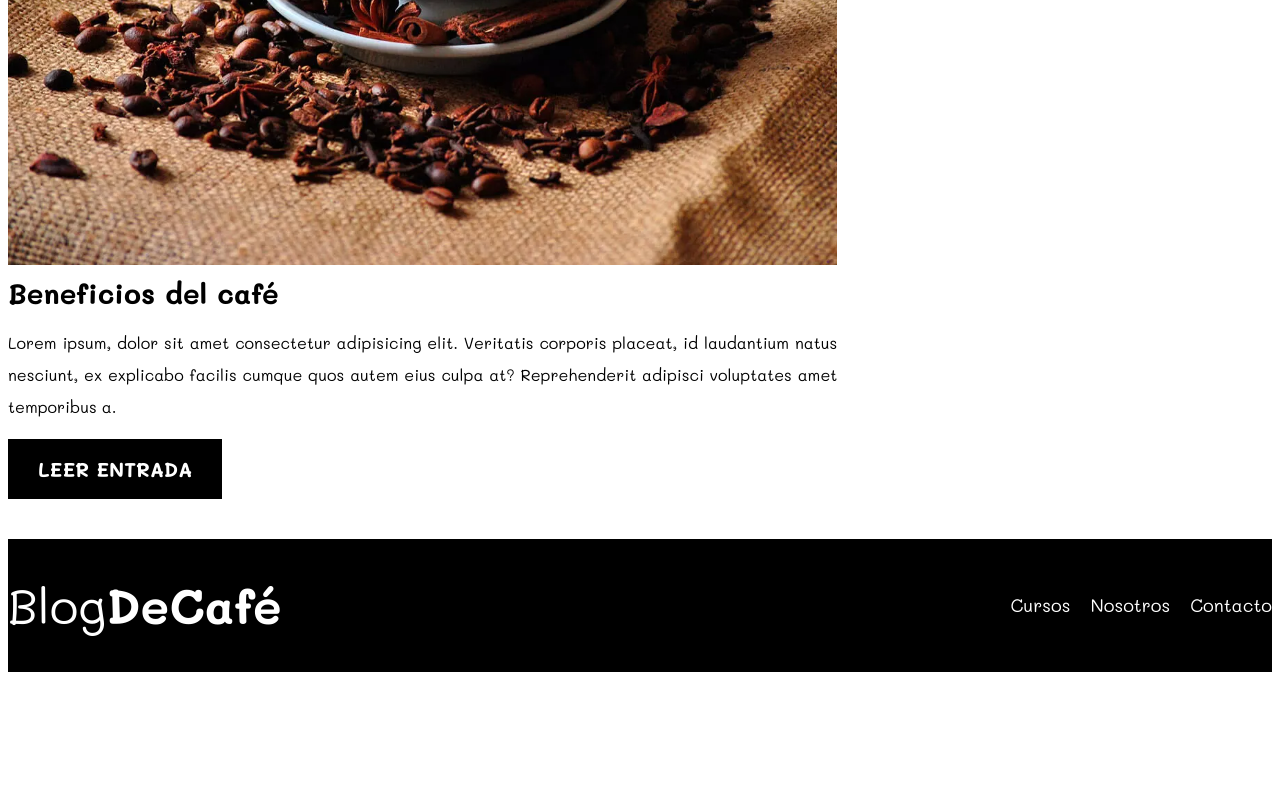
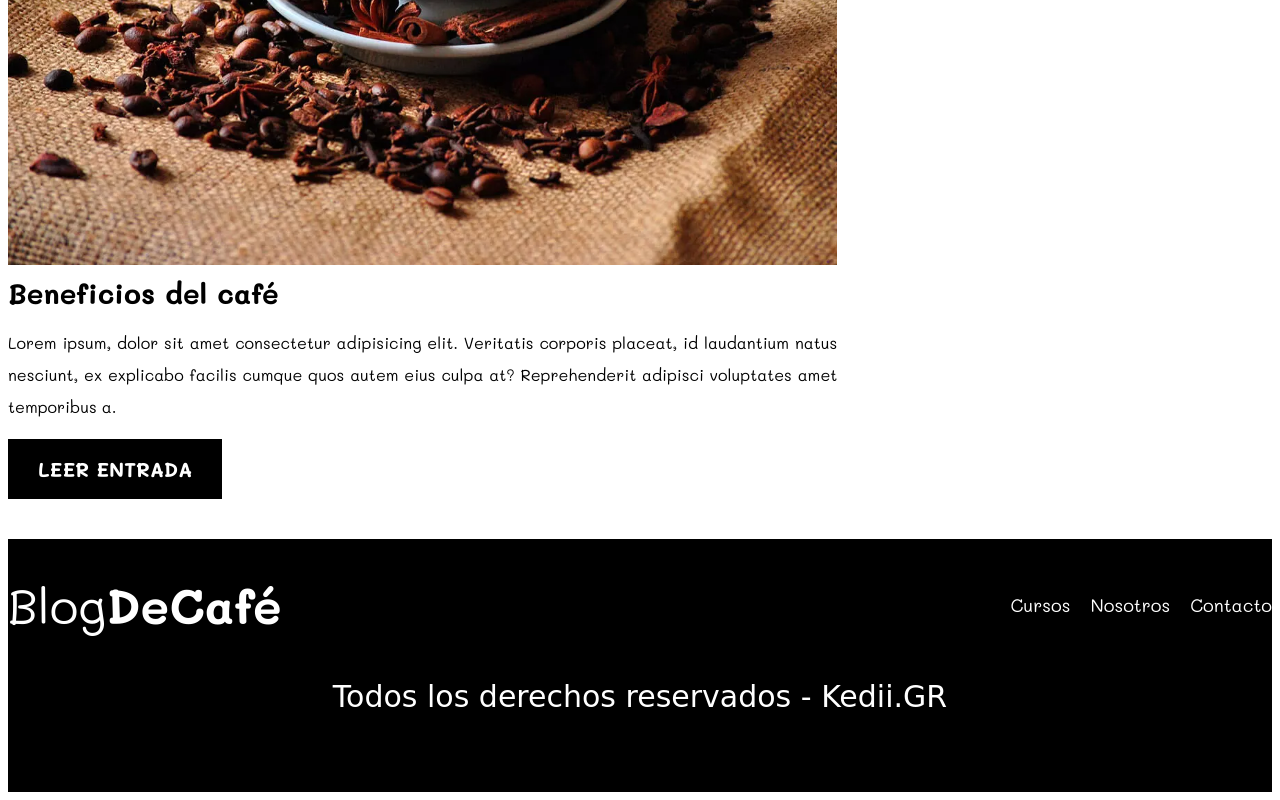
Before and after one commit to KediiGr/project_04---Blog-Cafe, a plain HTML site: page index.html in a window 1280 px wide. Shown: the part 2712-3512 px from the top of the page. Before the commit the page ends 3392 px from the top, so only its background shows below. Drawn offline with Linux system fonts and the light colour scheme; a web font is replaced by a local one.

Commit message:
newact 6.3.23

```diff
--- a/css/style.css
+++ b/css/style.css
@@ -276,3 +276,15 @@ p{
 .campo__input--textarea{
   height: 15rem;
 }
+
+.firma__estilo{
+  color: var(--blanco);
+  text-align: center;
+  font-family: var(--fuente_s);
+  font-size: 2.3rem;
+}
+@media (min-width: 768px) {
+      .firma__estilo{
+        font-size: 3rem;
+      }
+  }
--- a/index.html
+++ b/index.html
@@ -127,6 +127,11 @@
                     <a href="contacto.html" class="navegacion__enlace">Contacto</a>
                 </nav>
             </div>
+            <div>
+                <p class="firma__estilo">
+                    Todos los derechos reservados - Kedii.GR
+                </p>
+            </div>
         </div>
     </footer>
 </body>
```
Also changed, not shown: contacto.html (+5 -0 lines), cursos.html (+5 -0 lines), nosotros.html (+5 -0 lines).
